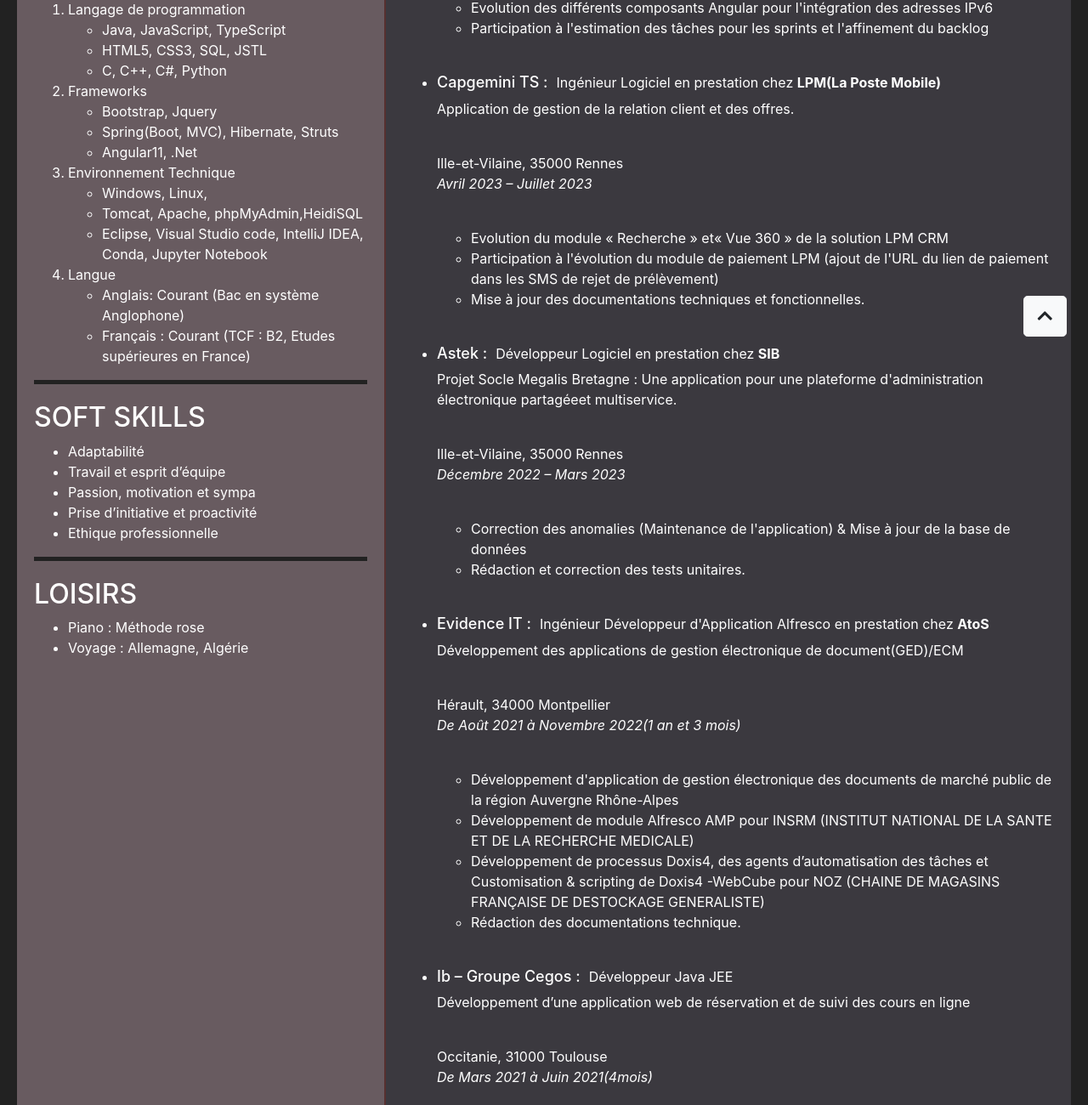
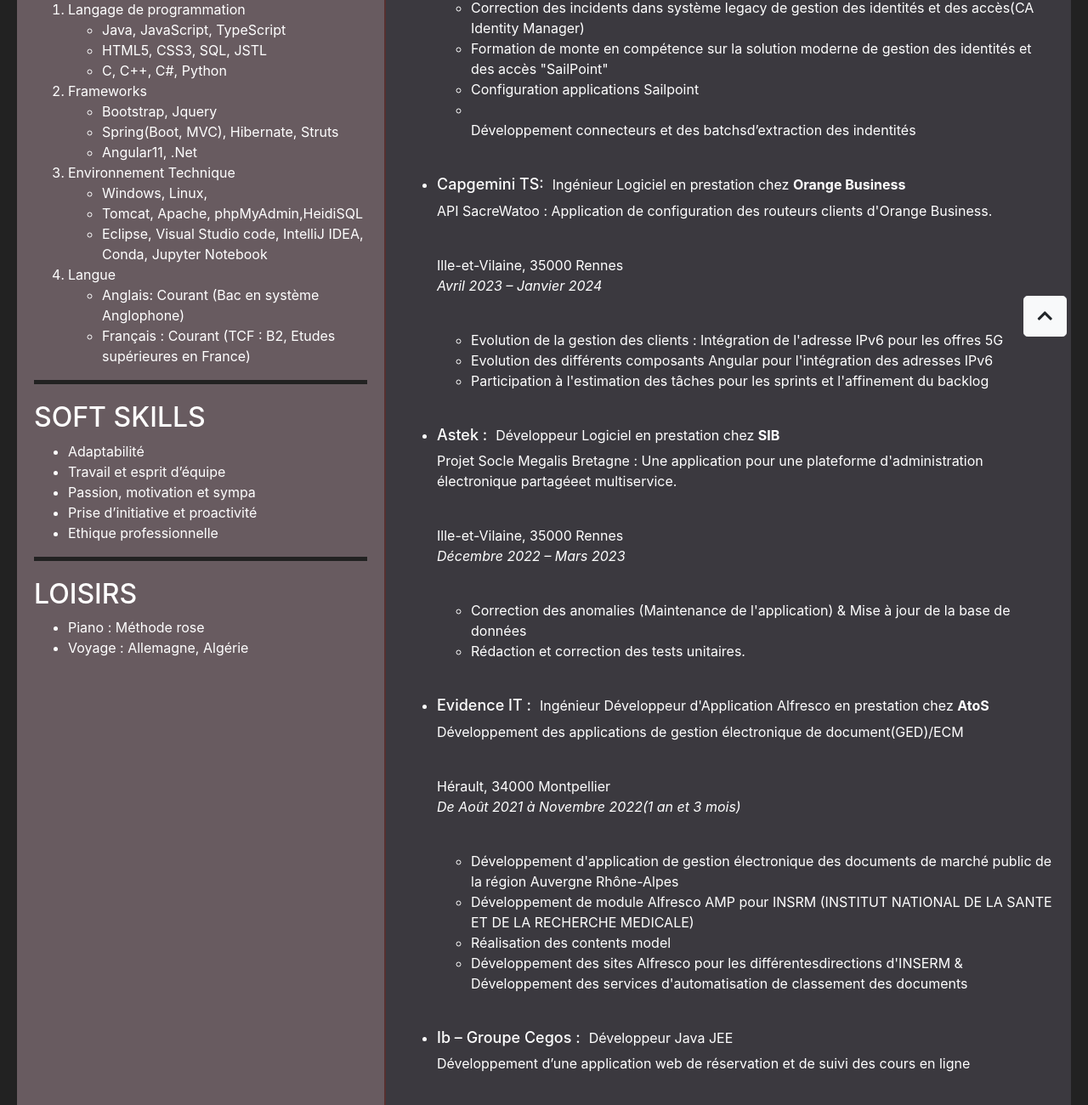
Before and after one commit to benjaminuwizeye/CV, a plain HTML site: page index.html in a window 1280 px wide. Shown: the part 379-1679 px from the top of the page at 85% size. Drawn offline with nearby package versions, Linux system fonts and the light colour scheme.

Commit message:
Update index.html
update CV

```diff
--- a/index.html
+++ b/index.html
@@ -170,6 +170,28 @@
                 <div id="experience">
                     <h2> Expérience Professionnelle</h2>
                     <ul>
+                        <p>
+                            <li>
+                                <div class="header-container">
+                                    <h3 class="entreprise">Capgemini TS:</h3>
+                                    <span> Ingénieur Logiciel en prestation chez <strong>Bouygues Telecom</strong>
+                                    </span>
+                                </div>
+
+                                logicielMigration IAG(Identityand Access Governance) :Chantier Migration de connecteur d’application Smart traffikdepuis le système CA IdentityManager vers SailPoint
+                                <p class="adresse_entreprise">Ille-et-Vilaine, 35000 Rennes <br>
+                                    <span class="date">Février 2024 – Présent</span>
+                                </p>
+
+                                <ul>
+                                    <li>Correction des incidents dans système legacy de gestion des identités et des accès(CA Identity Manager)</li>
+                                    <li>Formation de monte en compétence sur la solution moderne de gestion des identités et des accès "SailPoint"
+                                    </li>
+                                    <li>Configuration applications Sailpoint</li>
+                                    <li></li>Développement connecteurs et des batchsd’extraction des indentités</li>
+                                </ul>
+                            </li>
+                        </p>
 
                         <p>
                             <li>
@@ -181,7 +203,7 @@
 
                                 API SacreWatoo : Application de configuration des routeurs clients d'Orange Business.
                                 <p class="adresse_entreprise">Ille-et-Vilaine, 35000 Rennes <br>
-                                    <span class="date">Août 2023 – Janvier 2024</span>
+                                    <span class="date">Avril 2023 – Janvier 2024</span>
                                 </p>
 
                                 <ul>
@@ -194,29 +216,6 @@
                                 </ul>
                             </li>
                         </p>
-
-                        <p>
-                            <li>
-                                <div class="header-container">
-                                    <h3 class="entreprise">Capgemini TS
-                                        :</h3>
-                                    <span>Ingénieur Logiciel en prestation chez <strong>LPM(La Poste Mobile)</strong>
-                                    </span>
-                                </div>
-                                Application de gestion de la relation client et des offres.
-                                <p class="adresse_entreprise">Ille-et-Vilaine, 35000 Rennes <br>
-                                    <span class="date">Avril 2023 – Juillet 2023</span>
-                                </p>
-
-                                <ul>
-                                    <li>Evolution du module « Recherche » et« Vue 360 » de la solution LPM CRM</li>
-                                    <li>Participation à l'évolution du module de paiement LPM (ajout de l'URL du lien de
-                                        paiement dans les SMS de rejet de prélèvement)</li>
-                                    <li>Mise à jour des documentations techniques et fonctionnelles.</li>
-                                </ul>
-                            </li>
-                        </p>
-
                         <p>
                             <li>
                                 <div class="header-container">
@@ -257,10 +256,8 @@
                                     <li>Développement de module Alfresco AMP pour INSRM (INSTITUT NATIONAL DE LA SANTE
                                         ET DE LA RECHERCHE
                                         MEDICALE) </li>
-                                    <li>Développement de processus Doxis4, des agents d’automatisation des tâches et
-                                        Customisation & scripting de Doxis4 -WebCube
-                                        pour NOZ (CHAINE DE MAGASINS FRANÇAISE DE DESTOCKAGE GENERALISTE) </li>
-                                    <li>Rédaction des documentations technique. </li>
+                                    <li>Réalisation des contents model</li>
+                            <li>Développement des sites Alfresco pour les différentesdirections d'INSERM & Développement des services d'automatisation de classement des documents</li>
                                 </ul>
                             </li>
                         </p>
```
